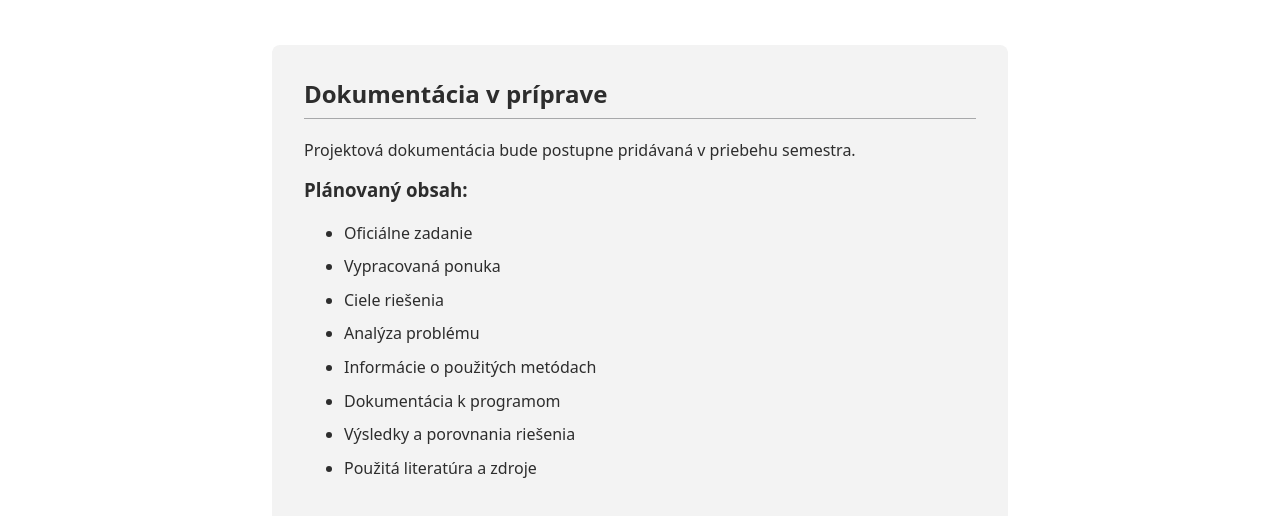
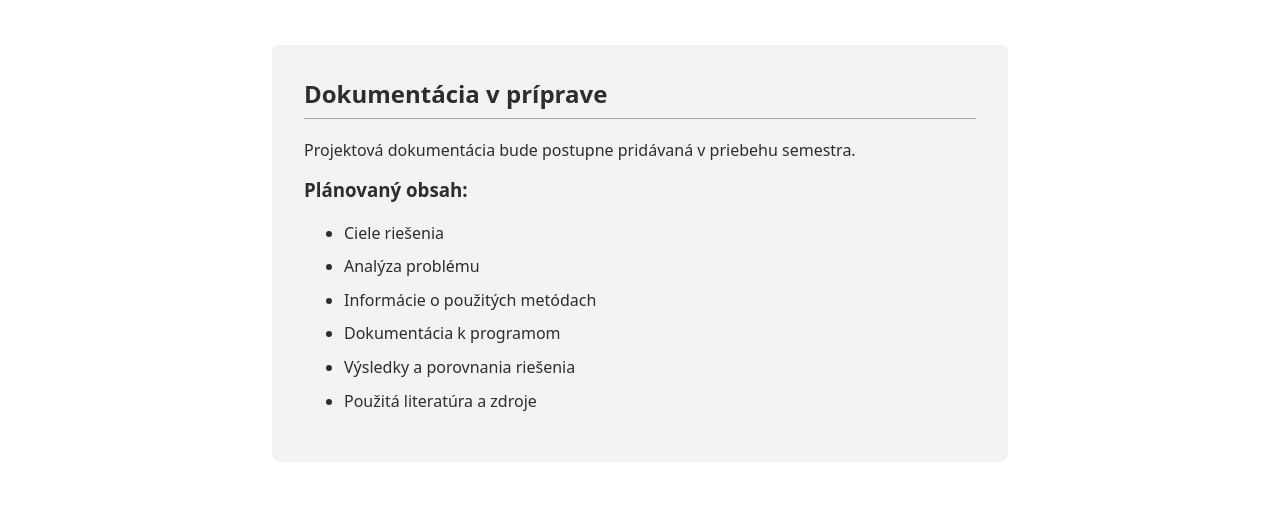
Before and after one commit to peter115342/TP25_26_webpage, an Astro site: page /TP25_26_webpage/documentation in a window 1280 px wide. Shown: the part 204-720 px from the top of the page. Built offline with nearby package versions, Linux system fonts and the light colour scheme; Astro itself is replaced by a stand-in of ours.

Commit message:
chore: update items from planned content list in documentation

```diff
--- a/src/pages/documentation.astro
+++ b/src/pages/documentation.astro
@@ -16,8 +16,6 @@ import Layout from "../layouts/Layout.astro";
 
       <h3>Plánovaný obsah:</h3>
       <ul>
-        <li>Oficiálne zadanie</li>
-        <li>Vypracovaná ponuka</li>
         <li>Ciele riešenia</li>
         <li>Analýza problému</li>
         <li>Informácie o použitých metódach</li>
```
